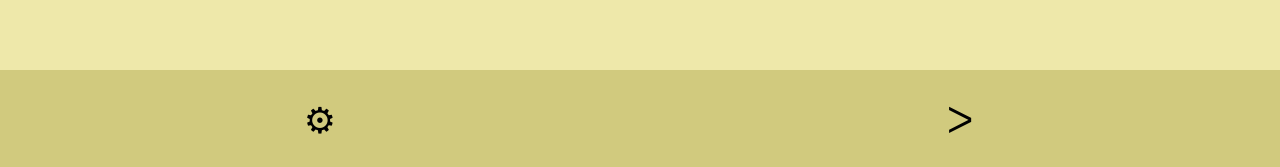
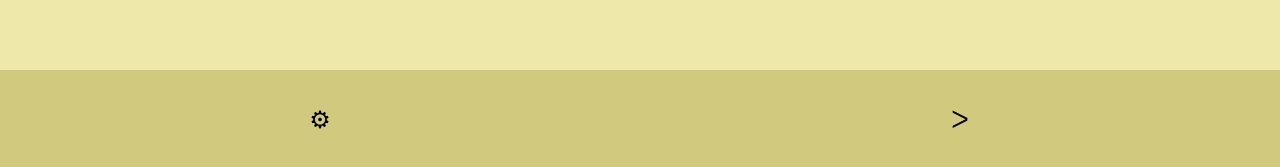
Before and after one commit to relicode/flipping-language-cards, a React (Create React App) app: page / in a window 1280 px wide. Shown: the part 630-797 px from the top of the page. Built offline with nearby package versions, Linux system fonts and the light colour scheme.

Commit message:
Shrink fonts on modal

```diff
--- a/src/components/FlipCard/styles.module.css
+++ b/src/components/FlipCard/styles.module.css
@@ -13,6 +13,7 @@
   display: flex;
   height: 100%;
   flex-direction: column;
+  font-size: 36px;
   justify-content: center;
   text-align: center;
 }
--- a/src/containers/App/index.tsx
+++ b/src/containers/App/index.tsx
@@ -55,7 +55,7 @@ const App: React.FC<Library> = ({ categoryRows, languages }) => {
       >
         <div className={styles.wrapper}>
           <label>
-            <span>From:&nbsp;</span>
+            <span>From:</span><br />
             <select value={langFrom} onChange={(ev) => handleNumericChange(setLangFrom, ev.target.value)}>
               {languages.map((lang, idx) => (
                 <option
@@ -66,7 +66,7 @@ const App: React.FC<Library> = ({ categoryRows, languages }) => {
             </select>
           </label>
           <label>
-            <span>To:&nbsp;</span>
+            <hr /><span>To:</span><br />
             <select value={langTo} onChange={(ev) => handleNumericChange(setLangTo, ev.target.value)}>
               {languages.map((lang, idx) => (
                 <option
@@ -77,7 +77,7 @@ const App: React.FC<Library> = ({ categoryRows, languages }) => {
             </select>
           </label>
           <label>
-            <span>Category:<br /></span>
+            <hr /><span>Category:</span><br />
             <select value={category} onChange={(ev) => handleNumericChange(setCategory, ev.target.value, true)}>
               {categories.map(([cat], idx) => (
                 <option
--- a/src/index.css
+++ b/src/index.css
@@ -55,7 +55,15 @@ html, body, #app {
 }
 
 button, select {
-	font-size: 36px;
+  font-size: 24px;
+}
+
+select {
+  appearance: none;
+  cursor: pointer;
+  margin-top: 10px;
+  padding: 30px 50px 30px 50px;
+  border-radius: 20px;
 }
 
 body {
@@ -65,7 +73,7 @@ body {
     sans-serif;
   -webkit-font-smoothing: antialiased;
   -moz-osx-font-smoothing: grayscale;
-  font-size: 36px;
+  font-size: 24px;
 }
 
 code {
--- a/src/services/cards/library.json
+++ b/src/services/cards/library.json
@@ -92,57 +92,285 @@
     ],
     [
       "To be",
-      "I am (ser)",
+      "I am (estar)",
       "Yo estoy",
       "Minä olen (estar)"
     ],
     [
       "To be",
-      "You are (ser, sg. inf.)",
+      "You are (estar, sg. inf.)",
       "Tú estás",
       "Sinä olet (estar)"
     ],
     [
       "To be",
-      "You are (ser, sg. for.)",
+      "You are (estar, sg. for.)",
       "Usted está",
       "Te olette (estar)"
     ],
     [
       "To be",
-      "He is (ser)",
+      "He is (estar)",
       "El está",
       "Hän on (m, estar)"
     ],
     [
       "To be",
-      "She is (ser)",
+      "She is (estar)",
       "Ella está",
       "Hän on (f, estar)"
     ],
     [
       "To be",
-      "We are (ser)",
+      "We are (estar)",
       "Nosotros/as estamos",
       "Me olemme (estar)"
     ],
     [
       "To be",
-      "You are (ser, pl. inf.)",
+      "You are (estar, pl. inf.)",
       "Vosotros/as esáis",
       "Te olette (estar, inf.)"
     ],
     [
       "To be",
-      "You are (ser, pl. for.)",
+      "You are (estar, pl. for.)",
       "Ustedes están",
       "Te olette (estar, for.)"
     ],
     [
       "To be",
-      "They are (ser)",
+      "They are (estar)",
       "Ellos /ellas están",
       "He ovat (estar)"
+    ],
+    [
+      "Shopping",
+      "Entrance",
+      "Entrada",
+      "Sisään(käynti)"
+    ],
+    [
+      "Shopping",
+      "Exit",
+      "Salida",
+      "Ulos(käynti)"
+    ],
+    [
+      "Shopping",
+      "Business hours",
+      "Horario de atención",
+      "Aukioloaika"
+    ],
+    [
+      "Shopping",
+      "Open",
+      "Abierto",
+      "Avoinna"
+    ],
+    [
+      "Shopping",
+      "Closed",
+      "Cerrado",
+      "Suljettu"
+    ],
+    [
+      "Shopping",
+      "Shop/store",
+      "Tienda",
+      "Kauppa"
+    ],
+    [
+      "Shopping",
+      "I would like one of those",
+      "Quisiera uno de esos",
+      "Haluaisin yhden tuollaisen"
+    ],
+    [
+      "Shopping",
+      "Give me...(inf.)",
+      "Dame...",
+      "Anna minulle...(inf.)"
+    ],
+    [
+      "Shopping",
+      "Give me...(for.)",
+      "Deme...",
+      "Anna minulle...(for.)"
+    ],
+    [
+      "Shopping",
+      "I want this/that",
+      "Quiero este(a) / ese(a)",
+      "Haluan tämän/tuon"
+    ],
+    [
+      "Shopping",
+      "Cheap",
+      "Barato",
+      "Halpa"
+    ],
+    [
+      "Shopping",
+      "Affordable",
+      "Económico",
+      "Edullinen"
+    ],
+    [
+      "Shopping",
+      "GIve me the chepest one",
+      "Dame el más barato",
+      "Anna minulle halvin"
+    ],
+    [
+      "Shopping",
+      "Can you choose (for me) (for.)",
+      "Puede elegir (para mí)",
+      "Valitse sinä (minun puolestani) (for.)"
+    ],
+    [
+      "Shopping",
+      "How much is this?",
+      "Cuánto cuesta / vale?",
+      "Kuinka paljon tämä maksaa?"
+    ],
+    [
+      "Shopping",
+      "Hey buddy, I know how the prices are.",
+      "Amigo, yo sé cómo son los precios.",
+      "Kaveri, tiedän kyllä mitä nämä maksavat."
+    ],
+    [
+      "Essential phrases",
+      "How are you?",
+      "Cómo estás (for.) / Qué tal (inf.)?",
+      "Miten voit / mitä kuuluu?"
+    ],
+    [
+      "Essential phrases",
+      "Do you speak english?",
+      "Hablas inglés?",
+      "Puhutko englantia?"
+    ],
+    [
+      "Essential phrases",
+      "I don't know",
+      "No sé",
+      "En tiedä"
+    ],
+    [
+      "Essential phrases",
+      "What's up?",
+      "Qué pasa?",
+      "Miten menee?"
+    ],
+    [
+      "Essential phrases",
+      "Let's see",
+      "A ver",
+      "Nähdään (mitä tapahtuu)"
+    ],
+    [
+      "Essential phrases",
+      "Really?",
+      "De verdad?",
+      "Todellako?"
+    ],
+    [
+      "Essential phrases",
+      "No problem",
+      "No hay problema",
+      "Ei ongelmaa"
+    ],
+    [
+      "Essential phrases",
+      "Of course",
+      "Por supuesto",
+      "Tietenkin"
+    ],
+    [
+      "Essential phrases",
+      "Don't worry!",
+      "No te preocupes!",
+      "Älä huoli!"
+    ],
+    [
+      "Essential phrases",
+      "So...",
+      "Así que... / Entonces...",
+      "Joten..."
+    ],
+    [
+      "Essential phrases",
+      "Can you help me?",
+      "Puedes aydarme?",
+      "Voitko auttaa minua?"
+    ],
+    [
+      "Essential phrases",
+      "I don't understand",
+      "No entiendo",
+      "En ymmärrä"
+    ],
+    [
+      "Essential phrases",
+      "What does that mean?",
+      "Qué significa eso? / Qué quiere decir eso?",
+      "Mitä se tarkoittaa?"
+    ],
+    [
+      "Essential phrases",
+      "Can you repeat that?",
+      "Puede repetir eso?",
+      "Voitteko toistaa?"
+    ],
+    [
+      "Interrogatives",
+      "Why?",
+      "Por qué?",
+      "Miksi?"
+    ],
+    [
+      "Interrogatives",
+      "Why? (for what purpose)",
+      "Para qué?",
+      "Miksi? (minkä vuoksi)"
+    ],
+    [
+      "Interrogatives",
+      "Who?",
+      "Quién?",
+      "Kuka?"
+    ],
+    [
+      "Interrogatives",
+      "What?",
+      "Cómo? / Qué?",
+      "Mikä?"
+    ],
+    [
+      "Interrogatives",
+      "Which?",
+      "Cúal?",
+      "Kumpi?"
+    ],
+    [
+      "Interrogatives",
+      "Where?",
+      "Dónde?",
+      "Missä?"
+    ],
+    [
+      "Interrogatives",
+      "When?",
+      "Cuándo?",
+      "Milloin?"
+    ],
+    [
+      "Interrogatives",
+      "How?",
+      "Cómo?",
+      "Miten?"
     ]
   ],
   "languages": [
```
Lines whose indentation alone changed are shown as unchanged.
